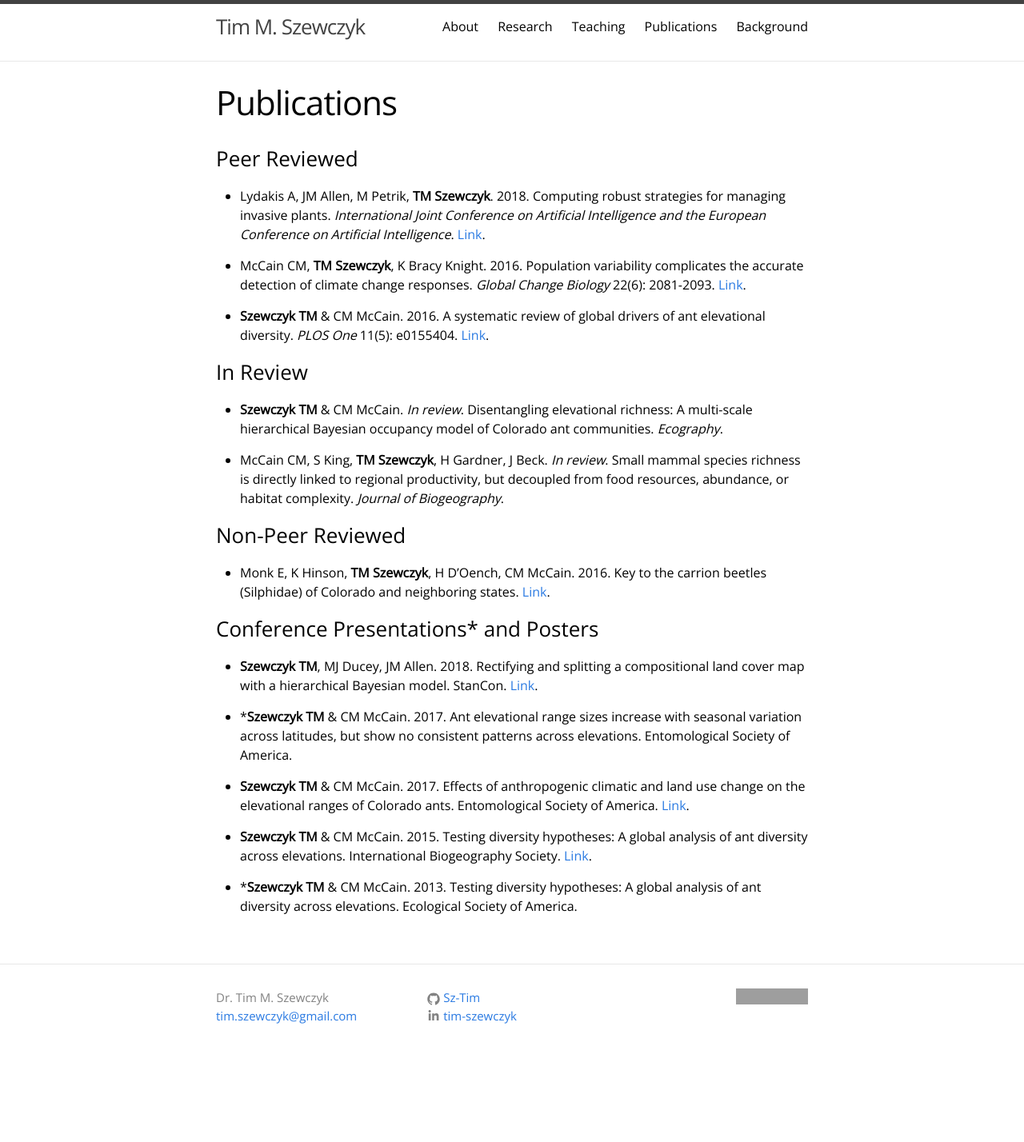
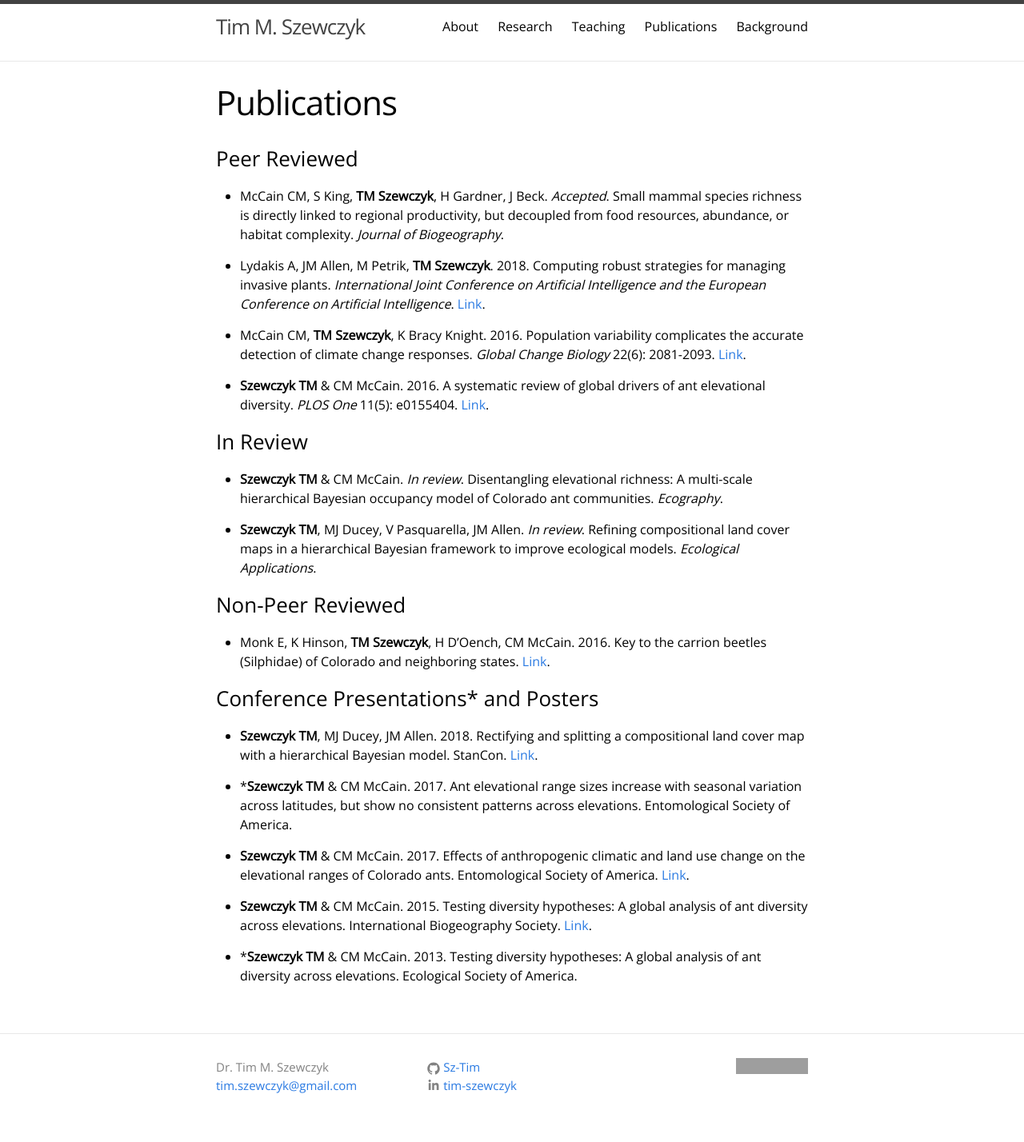
Before and after one commit to Sz-Tim/Sz-Tim.github.io, a Jekyll site: the page built from publications.md, in a window 1280 px wide. Shown: the whole page at 80% size. Built offline with Jekyll 4.4.1, drawn with Linux system fonts in a browser that asks for light colours; before the commit the page ends 1341 px from its top, so only the background shows below that; grey boxes are pictures that could not be loaded.

Commit message:
added new publications

```diff
--- a/publications.md
+++ b/publications.md
@@ -6,6 +6,8 @@ weight: 4
 ---
 
 ### Peer Reviewed
+
+- McCain CM, S King, **TM Szewczyk**, H Gardner, J Beck. *Accepted*. Small mammal species richness is directly linked to regional productivity, but decoupled from food resources, abundance, or habitat complexity. *Journal of Biogeography*.
 
 - Lydakis A, JM Allen, M Petrik, **TM Szewczyk**. 2018. Computing robust strategies for managing invasive plants. *International Joint Conference on Artificial Intelligence and the European Conference on Artificial Intelligence*. [Link](https://www.researchgate.net/publication/326000204_Computing_Robust_Strategies_for_Managing_Invasive_Plants).
 
@@ -19,7 +21,7 @@ weight: 4
 
 - **Szewczyk TM** & CM McCain. *In review*. Disentangling elevational richness: A multi-scale hierarchical Bayesian occupancy model of Colorado ant communities. *Ecography*.
 
-- McCain CM, S King, **TM Szewczyk**, H Gardner, J Beck. *In review*. Small mammal species richness is directly linked to regional productivity, but decoupled from food resources, abundance, or habitat complexity. *Journal of Biogeography*.
+- **Szewczyk TM**, MJ Ducey, V Pasquarella, JM Allen. *In review*. Refining compositional land cover maps in a hierarchical Bayesian framework to improve ecological models. *Ecological Applications*.
 
 
 
```
